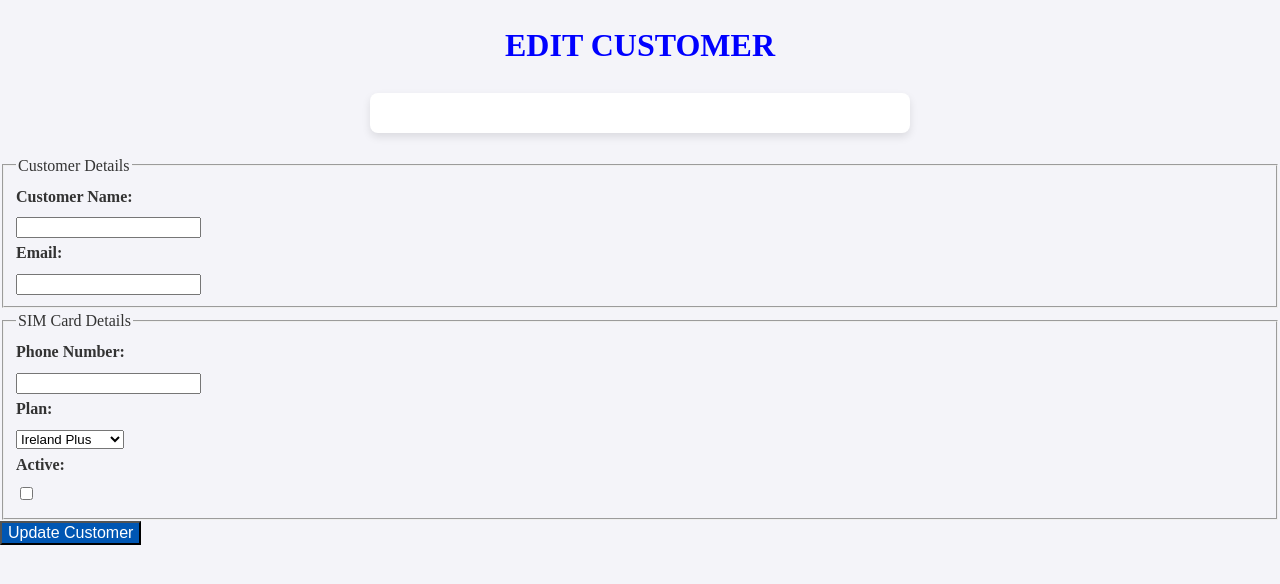
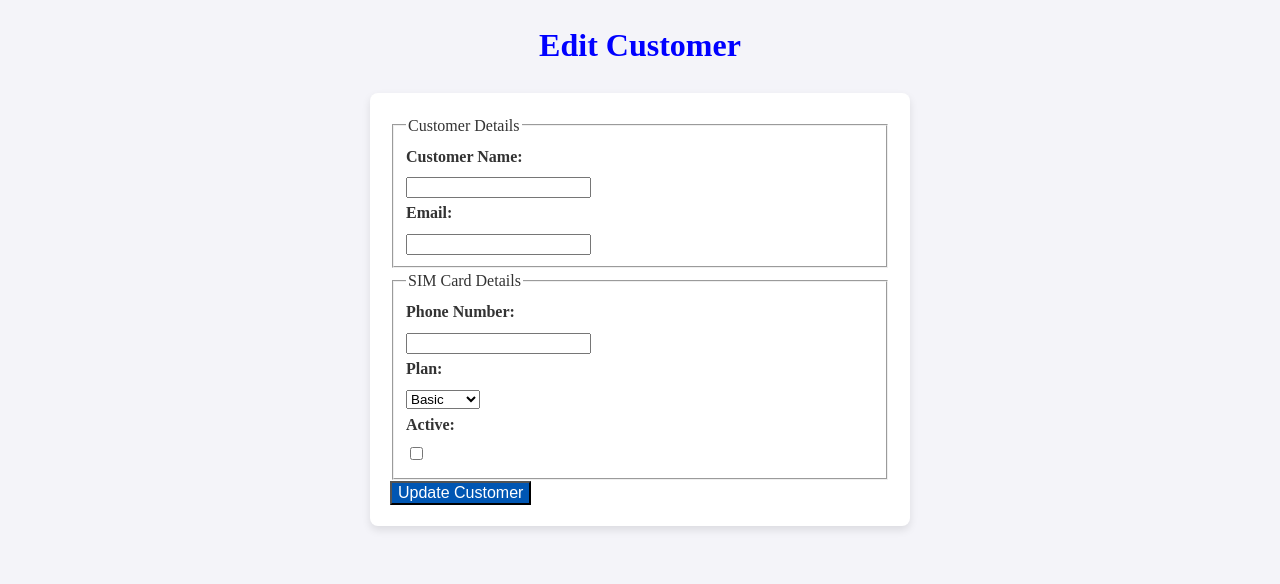
Before and after one commit to prasanna80564/simcard_management-project-, a website: page public/edit-customer.html in a window 1280 px wide. Drawn offline with Linux system fonts and the light colour scheme.

Commit message:
rearrange and comments

```diff
--- a/public/edit-customer.html
+++ b/public/edit-customer.html
@@ -3,38 +3,31 @@
 <head>
   <meta charset="UTF-8">
   <meta name="viewport" content="width=device-width, initial-scale=1.0">
-    <title>EDIT CUSTOMER</title>
+  <title>Edit Customer</title>
   <link rel="stylesheet" href="styles.css">
-
 </head>
-
 <body>
-    <h1>EDIT CUSTOMER</h1>
-    <form id="editCustomerForm"></form>
-
-        <!--customers-->
-
-
+  <h1>Edit Customer</h1>
+  <form id="editCustomerForm">
+    <!-- Customer Details -->
     <fieldset>
       <legend>Customer Details</legend>
       <label for="editCustomerName">Customer Name:</label>
       <input type="text" id="editCustomerName" required><br>
       <label for="editCustomerEmail">Email:</label>
       <input type="email" id="editCustomerEmail" required><br>
-
     </fieldset>
 
-       <!--sim card details-->
-
+    <!-- SIM Card Details -->
     <fieldset>
       <legend>SIM Card Details</legend>
       <label for="editPhoneNumber">Phone Number:</label>
       <input type="text" id="editPhoneNumber" required><br>
-        <label for="editplan">Plan:</label>
+      <label for="editPlan">Plan:</label>
       <select id="editPlan" required>
-            <option value="Ireland Plus">Ireland Plus</option>
-            <option value="Go Unlimited">Go Unlimited</option>
-            <option value="Unlimited Plus">Unlimited Plus</option>
+        <option value="Basic">Basic</option>
+        <option value="Gold">Gold</option>
+        <option value="Platinum">Platinum</option>
       </select><br>
       <label for="editIsActive">Active:</label>
       <input type="checkbox" id="editIsActive"><br>
@@ -43,16 +36,6 @@
     <button type="submit">Update Customer</button>
   </form>
 
-
-
-
-
-
   <script src="edit-customer.js"></script>
 </body>
-
-
-
-
-
 </html>
```
Lines whose indentation alone changed are shown as unchanged.
